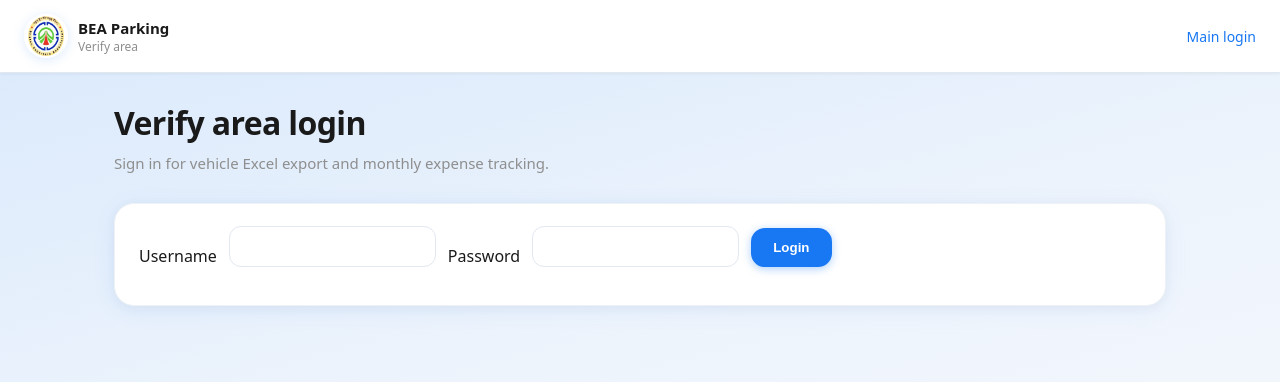
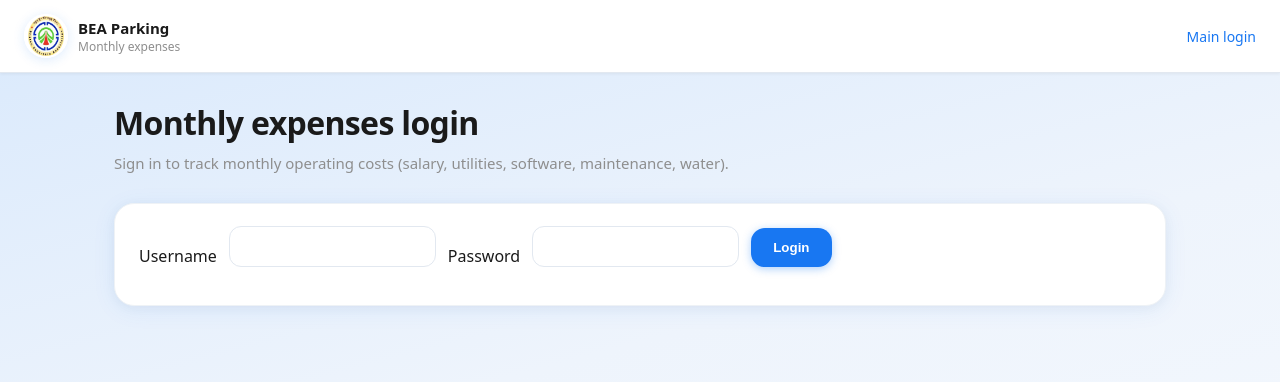
Before and after one commit to beacparking/BEAC-CLEAN, a Flask app: page /verify in a window 1280 px wide. Shown: the top 382 px of the page. Run offline with Flask 3, Linux system fonts and the light colour scheme; some libraries are stand-ins or nearby versions.

Commit message:
Verify: remove Vehicle Excel; login goes to monthly expenses only

```diff
--- a/app.py
+++ b/app.py
@@ -310,7 +310,7 @@ def login():
 
         if username == EXPORT_USERNAME and password == EXPORT_PASSWORD:
             session["export_logged_in"] = True
-            return redirect(url_for("verify_export"))
+            return redirect(url_for("verify_expenses"))
 
         return render_template("login.html", error="Invalid credentials")
 
@@ -1211,16 +1211,16 @@ def verify_export_csv():
 
 @app.route("/verify", methods=["GET", "POST"])
 def verify_export():
+    if _verify_area_logged_in():
+        return redirect(url_for("verify_expenses"))
     if request.method == "POST":
         username = request.form.get("username")
         password = request.form.get("password")
         if username == EXPORT_USERNAME and password == EXPORT_PASSWORD:
             session["export_logged_in"] = True
-            return redirect(url_for("verify_export"))
+            return redirect(url_for("verify_expenses"))
         return render_template("verify.html", login_error="Invalid credentials")
-    if not _verify_area_logged_in():
-        return render_template("verify.html", login_error=request.args.get("error"))
-    return render_template("verify.html", logged_in=True, error=request.args.get("error"))
+    return render_template("verify.html", login_error=request.args.get("error"))
 
 
 @app.route("/verify/expenses", methods=["GET", "POST"])
--- a/templates/verify.html
+++ b/templates/verify.html
@@ -3,7 +3,7 @@
 <head>
     <meta charset="UTF-8">
     <meta name="viewport" content="width=device-width, initial-scale=1, viewport-fit=cover">
-    <title>Verify area — BEA Parking</title>
+    <title>Monthly expenses login — BEA Parking</title>
     <link rel="stylesheet" href="{{ url_for('static', filename='css/admin.css') }}">
 </head>
 <body>
@@ -13,21 +13,17 @@
         <img src="{{ url_for('static', filename='images/right_logo.png') }}" alt="Bhutan Exporters Association" class="app-header-logo" width="44" height="44">
         <div class="app-title-group">
             <span class="app-title">BEA Parking</span>
-            <span class="app-subtitle">Verify area</span>
+            <span class="app-subtitle">Monthly expenses</span>
         </div>
     </div>
-    {% if logged_in %}
-    <a href="/logout" class="header-link">Log out</a>
-    {% else %}
     <a href="{{ url_for('login') }}" class="header-link">Main login</a>
-    {% endif %}
 </header>
 
 <div class="page">
 
-{% if not logged_in %}
-<h1>Verify area login</h1>
-<p class="page-lead">Sign in for vehicle Excel export and monthly expense tracking.</p>
+<h1>Monthly expenses login</h1>
+<p class="page-lead">Sign in to track monthly operating costs (salary, utilities, software, maintenance, water).</p>
+
 <div class="dash-card">
     <form method="POST" class="qr-form">
         <label>Username</label>
@@ -38,31 +34,6 @@
         <button type="submit">Login</button>
     </form>
 </div>
-{% else %}
-
-<nav class="verify-hub-nav" aria-label="Verify area">
-    <a href="{{ url_for('verify_export') }}" class="verify-hub-nav__link verify-hub-nav__link--active">Vehicle Excel</a>
-    <a href="{{ url_for('verify_expenses') }}" class="verify-hub-nav__link">Monthly expenses</a>
-</nav>
-
-<h1>Download vehicle Excel</h1>
-<p class="page-lead">Export serial, vehicle, load type, ticket number, and amount for Bhutan and/or Indian vehicles.</p>
-
-<div class="dash-card">
-    <form method="GET" action="{{ url_for('verify_export_csv') }}" class="qr-form">
-        <label>Select date</label>
-        <input type="date" name="date" required>
-        <div class="checkbox-group">
-            <label><input type="checkbox" name="bhutan" value="1"> Bhutan vehicles</label>
-            <label><input type="checkbox" name="indian" value="1"> Indian vehicles</label>
-        </div>
-        {% if error %}<p class="error">{{ error }}</p>{% endif %}
-        <button type="submit">Download Excel</button>
-    </form>
-    <p class="verify-csv-note">Columns: Serial number, Vehicle number, Type of load, Ticket number, Amount (plus total row).</p>
-</div>
-
-{% endif %}
 
 </div>
 </body>
--- a/templates/verify_expenses.html
+++ b/templates/verify_expenses.html
@@ -18,11 +18,6 @@
     </div>
     <a href="/logout" class="header-link">Log out</a>
 </header>
-
-<nav class="verify-hub-nav" aria-label="Verify area">
-    <a href="{{ url_for('verify_export') }}" class="verify-hub-nav__link">Vehicle Excel</a>
-    <a href="{{ url_for('verify_expenses') }}" class="verify-hub-nav__link verify-hub-nav__link--active">Monthly expenses</a>
-</nav>
 
 <div class="page">
 
```
